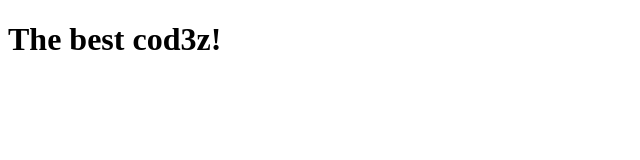
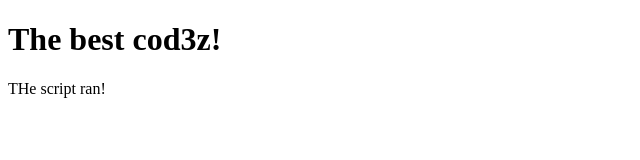
Before and after one commit to NdeykiN/best-example, a plain HTML site: page index.html in a window 1280 px wide. Shown: the whole page, without its empty margins (0-640 px from the left). Drawn offline with Linux system fonts and the light colour scheme.

Commit message:
Update index.html page script.
Script alert replaced with message.

Co-Authored-By: NdeykiN <81240857+ndeykin@users.noreply.github.com>

```diff
--- a/index.html
+++ b/index.html
@@ -7,5 +7,6 @@
 </head>
 <body>
   <h1>The best cod3z!</h1>
+  <div id="message"></div>
 </body>
 </html>
--- a/js/script.js
+++ b/js/script.js
@@ -1,6 +1,7 @@
 document.addEventListener(
   "DOMContentLoaded",
   function(event){
-    alert("This page is loaded in the script ran!");
+    var message = document.getElementById('message');
+    message.innerText = "THe script ran!";
   }
 );
```
